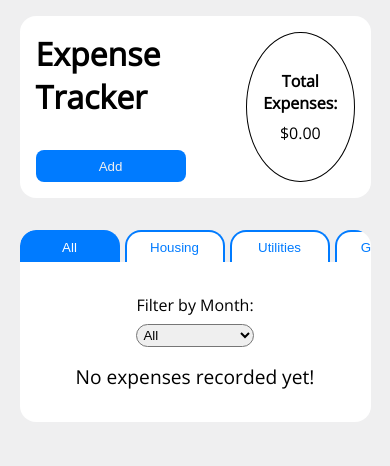
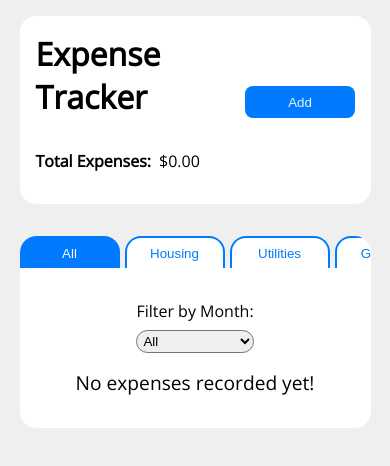
Before and after one commit to bennicodes/expense-tracker-react, a React (Vite) app: page / in a window 390 px wide. Shown: the top 466 px of the page. Built offline with nearby package versions, Linux system fonts and the light colour scheme.

Commit message:
added media queries for dashboard.jsx app.jsx and totalExpenses.jsx

```diff
--- a/src/components/Dashboard/Dashboard.module.css
+++ b/src/components/Dashboard/Dashboard.module.css
@@ -34,6 +34,18 @@
   }
 
   .addButton {
+    width: 150px;
     margin-left: 0;
   }
 }
+
+@media screen and (max-width: 475px) {
+  .dashboard {
+    flex-direction: column;
+    align-items: center;
+  }
+  .dashboardContainer {
+    flex-direction: row;
+    align-items: end;
+  }
+}
--- a/src/components/TotalExpenses/TotalExpenses.css
+++ b/src/components/TotalExpenses/TotalExpenses.css
@@ -13,4 +13,20 @@
 }
 
 @media screen and (max-width: 768px) {
+  .totalExpenseContainer {
+    width: 100px;
+    height: 100px;
+    padding: var(--spacing-xl);
+  }
 }
+
+@media screen and (max-width: 475px) {
+  .totalExpenseContainer {
+    width: 100%;
+    height: auto;
+    flex-direction: row;
+    justify-content: start;
+    padding: var(--spacing-medium) 0;
+    border: none;
+  }
+}
```
